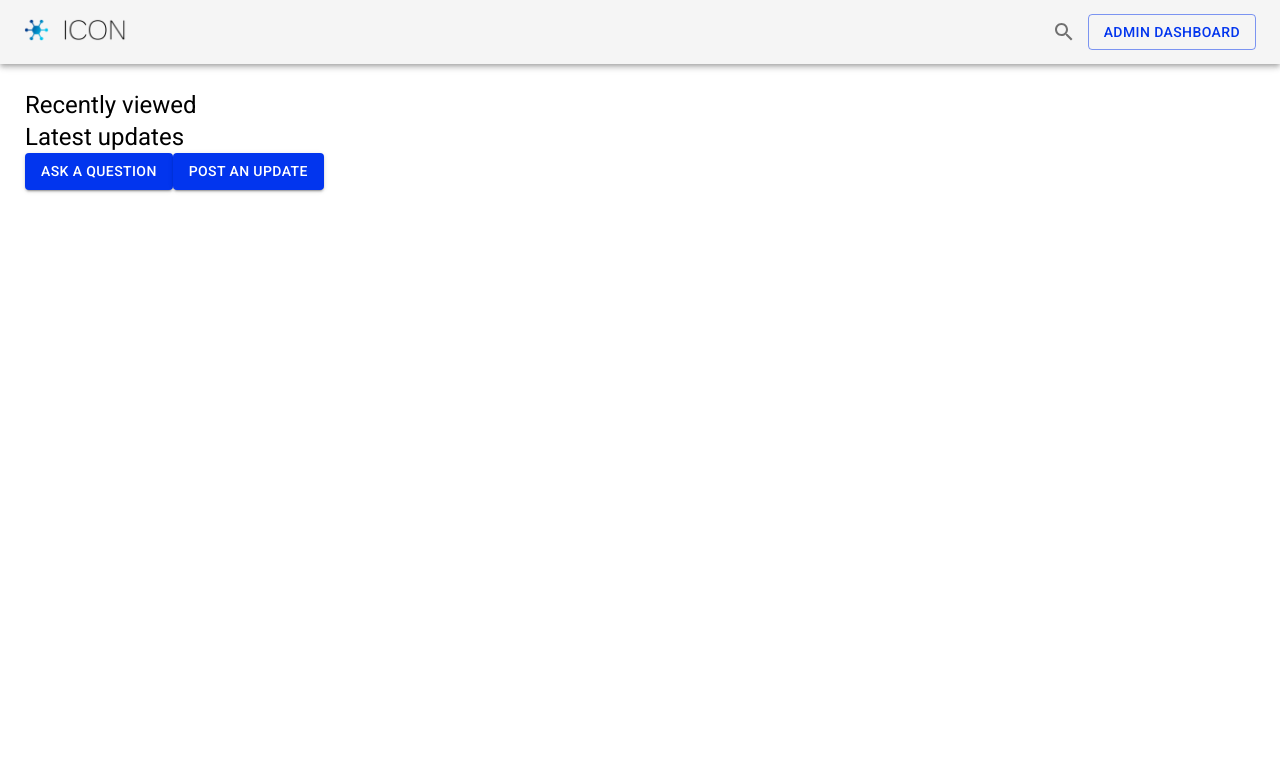
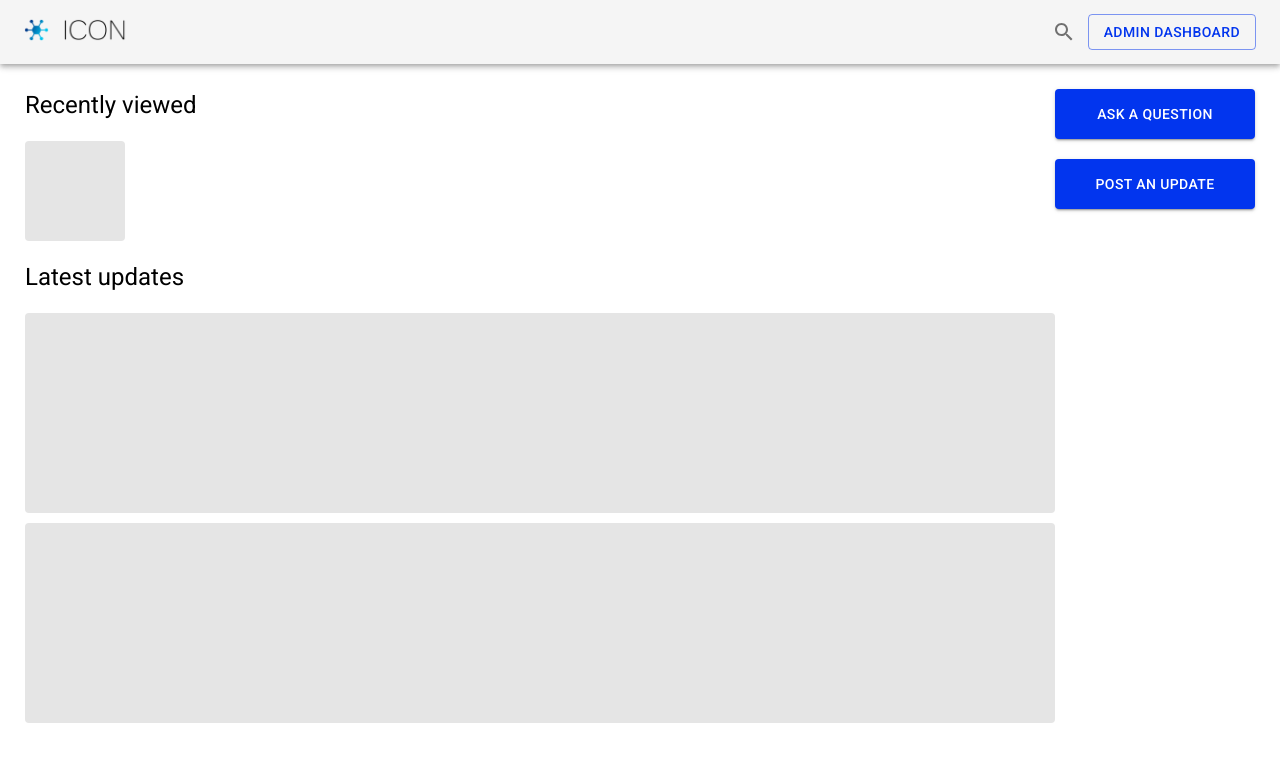
Before and after one commit to ic-drp02/drp-client-web, a React (Create React App) app: page / in a window 1280 px wide. Shown: the top 762 px of the page. Built offline with nearby package versions, Linux system fonts and the light colour scheme.

Commit message:
Improve home page layout and add dummy components

```diff
--- /dev/null
+++ b/src/components/FileCard.js
@@ -0,0 +1,19 @@
+import React from "react";
+
+import { Card } from "@material-ui/core";
+import { makeStyles } from "@material-ui/core/styles";
+
+const useStyles = makeStyles({
+  card: {
+    backgroundColor: "#e5e5e5",
+    width: 100,
+    height: 100,
+    marginBottom: 20,
+  },
+});
+
+export default function FileCard() {
+  const styles = useStyles();
+
+  return <Card elevation={0} className={styles.card}></Card>;
+}
--- /dev/null
+++ b/src/components/PostSummary.js
@@ -0,0 +1,19 @@
+import React from "react";
+
+import { Card } from "@material-ui/core";
+import { makeStyles } from "@material-ui/core/styles";
+
+const useStyles = makeStyles({
+  card: {
+    backgroundColor: "#e5e5e5",
+    width: "100%",
+    height: 200,
+    marginBottom: 10,
+  },
+});
+
+export default function PostSummary() {
+  const styles = useStyles();
+
+  return <Card elevation={0} className={styles.card} />;
+}
--- a/src/pages/Home.js
+++ b/src/pages/Home.js
@@ -2,22 +2,51 @@ import React from "react";
 
 import { Link } from "react-router-dom";
 import { Button, Typography } from "@material-ui/core";
+import { makeStyles } from "@material-ui/core/styles";
+
+import FileCard from "../components/FileCard.js";
+import PostSummary from "../components/PostSummary.js";
+
+const useStyles = makeStyles({
+  button: {
+    width: "100%",
+    height: 50,
+    marginBottom: 20,
+  },
+  sectionTitle: { marginBottom: 20 },
+  container: { display: "flex" },
+  contentPane: { flexGrow: 1 },
+  buttonPane: { width: 200 },
+});
 
 export default function Home() {
+  const styles = useStyles();
+
   return (
-    <>
-      <Typography variant="h5">Recently viewed</Typography>
-      <Typography variant="h5">Latest updates</Typography>
+    <div className={styles.container}>
+      <div className={styles.contentPane}>
+        <Typography className={styles.sectionTitle} variant="h5">
+          Recently viewed
+        </Typography>
+        <FileCard />
+        <Typography className={styles.sectionTitle} variant="h5">
+          Latest updates
+        </Typography>
+        <PostSummary />
+        <PostSummary />
+      </div>
+      <div className={styles.buttonPane}>
         <Link to="/question" style={{ textDecoration: "none" }}>
-        <Button variant="contained" color="primary">
+          <Button className={styles.button} variant="contained" color="primary">
             Ask a question
           </Button>
         </Link>
         <Link to="/postupdate" style={{ textDecoration: "none" }}>
-        <Button variant="contained" color="primary">
+          <Button className={styles.button} variant="contained" color="primary">
             Post an update
           </Button>
         </Link>
-    </>
+      </div>
+    </div>
   );
 }
```
Lines whose indentation alone changed are shown as unchanged.
